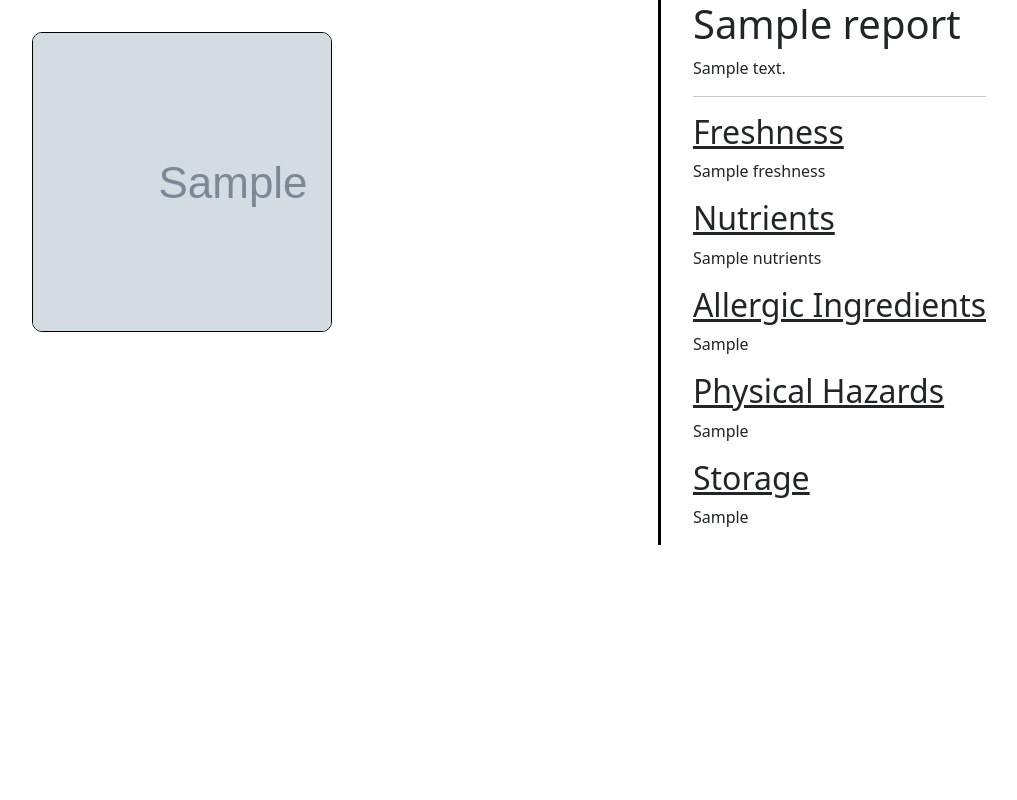
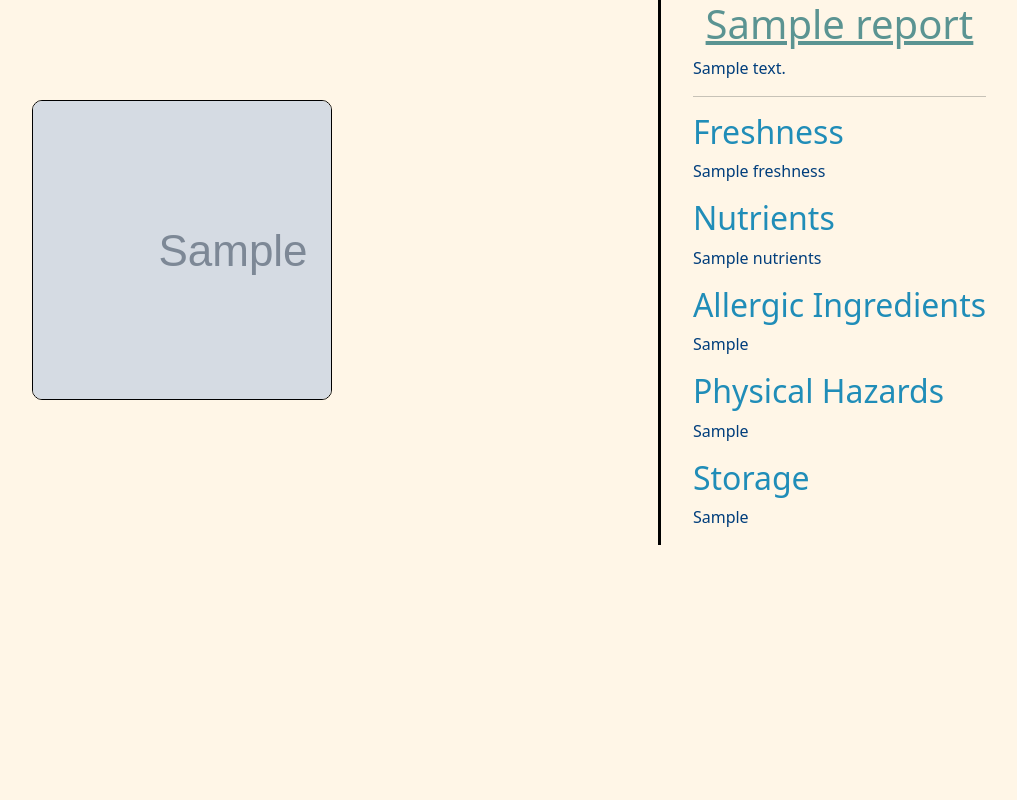
Before and after one commit to Amjuks/Food-Safety-Regulation, a Django app: template food_safety/food_analyser/templates/food_analyser/report.html in a window 1280 px wide. Shown: the whole page, without its empty margins (147-1164 px from the left). Run offline with Django 5.2, Linux system fonts and the light colour scheme; the template is opened without the code that fills it: most values are stand-ins (such as "Sample title", 1, 10 or a date in 2020); grey boxes marked "Sample" are stand-in pictures; data that the repository does not hold is empty.

Commit message:
Fix bug with image formatting

```diff
--- a/food_safety/food_analyser/static/food_analyser/css/report.css
+++ b/food_safety/food_analyser/static/food_analyser/css/report.css
@@ -1,8 +1,11 @@
 :root {
     --background-color: #fff6e7;
+    --primary-color: #208db8;
+    --secondary-color: #013e7c;
+    --form-background: #5b9492;
 }
 
-body {
+.report-body {
     margin: 0px;
     background-color: var(--background-color);
     min-height: 100vh;
@@ -26,6 +29,7 @@ h2 {
 
 .food-image-container{
     display: flex;
+    align-items: center;
     padding: 2rem;
     height: 500px;
 }
@@ -51,6 +55,16 @@ h2 {
     border-left: solid black;
 }
 
-.food-analytics h2 {
+.food-analytics h1 {
+    color: var(--form-background);
+    text-align: center;
     text-decoration: underline;
 }
+
+.food-analytics h2 {
+    color: var(--primary-color);
+}
+
+.food-analytics p {
+    color: var(--secondary-color);
+}
--- a/food_safety/food_analyser/static/food_analyser/js/index.js
+++ b/food_safety/food_analyser/static/food_analyser/js/index.js
@@ -1,6 +1,7 @@
 document.addEventListener('DOMContentLoaded', () => {
     const imageInput = document.querySelector('#imageInput');
     const preview = document.getElementById('preview');
+    const uploadBtn = document.querySelector('#uploadBtn');
 
     imageInput.addEventListener('input', () => {
         const file = imageInput.files[0];
@@ -20,4 +21,8 @@ document.addEventListener('DOMContentLoaded', () => {
     })
 
     imageInput.dispatchEvent(new Event('input'));
+
+    uploadBtn.addEventListener('click', () => {
+        imageInput.click();
+    });
 })
--- a/food_safety/food_analyser/templates/food_analyser/index.html
+++ b/food_safety/food_analyser/templates/food_analyser/index.html
@@ -19,6 +19,7 @@
 
                 <label for="imageInput">Food Image</label>
                 <small>Upload image of food</small>
+                <button class="btn btn-info" id="uploadBtn">Upload File</button>
                 <input name="imageInput" id="imageInput" type="file" accept="image/*" required>
                 <img id="preview" alt="Image Preview">
 
--- a/food_safety/food_analyser/templates/food_analyser/report.html
+++ b/food_safety/food_analyser/templates/food_analyser/report.html
@@ -9,7 +9,7 @@
     <link href="https://cdn.jsdelivr.net/npm/bootstrap@5.3.3/dist/css/bootstrap.min.css" rel="stylesheet" integrity="sha384-QWTKZyjpPEjISv5WaRU9OFeRpok6YctnYmDr5pNlyT2bRjXh0JMhjY6hW+ALEwIH" crossorigin="anonymous">
 
 </head>
-    <body>
+    <body class="report-body">
         <div class="report">
             <div class="food-image-container">
                 <div class="image-container">
--- a/food_safety/food_analyser/views.py
+++ b/food_safety/food_analyser/views.py
@@ -9,7 +9,7 @@ from django.urls import reverse
 from pprint import pformat, pprint
 
 from .models import AnalysedFood
-from utils.analyse_food import encode_image, encode_memory_image, analyse_food
+from utils.analyse_food import encode_image, analyse_food
 
 class IndexView(View):
 
@@ -39,7 +39,7 @@ class IndexView(View):
             content['error_msg'] = f"{e}"
             traceback.print_exc()
 
-        return JsonResponse(content)
+        return redirect(reverse('food_analyser:analysis', args=[food.id]))
 
 class AnalysisView(View):
 
--- a/food_safety/utils/food_schema.py
+++ b/food_safety/utils/food_schema.py
@@ -10,7 +10,7 @@ food_report_schema = {
                     "description": "Name of the food"
                 },
                 "validity": {
-                    "type": "bool",
+                    "type": "boolean",
                     "description": "If the image is a food or not"
                 },
                 "description": {
```
Also changed, not shown: food_safety/food_analyser/static/food_analyser/css/index.css (+7 -1 lines), food_safety/utils/analyse_food.py (+2 -8 lines), food_safety/media/food_images/pasta.webp (added), food_safety/media/food_images/pasta_ADb2f2W.webp (added), food_safety/media/food_images/pasta_WgWpe6K.webp (added), food_safety/media/food_images/pizza_AyssuZ7.jpg (added), food_safety/media/food_images/pizza_ZoXlsA0.jpg (added).
